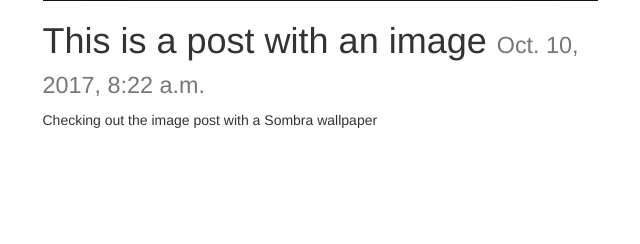
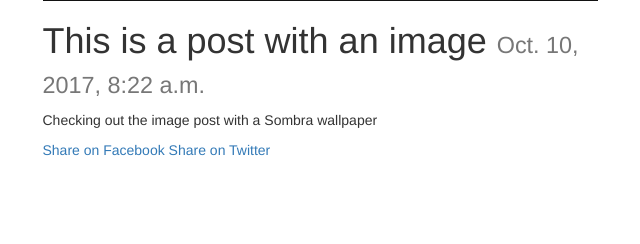
Before and after one commit to hralmutawa/blog, a Django app: template posts/templates/post_detail.html in a window 1280 px wide. Shown: the part 311-555 px from the top of the page, without its empty margins (320-960 px from the left). Run offline with Django 3.2, Linux system fonts and the light colour scheme; the template is opened without the code that fills it: values that come from a table or form of the project are taken from there, others are empty; data comes from the database, SQL or seed files in the repository; parts of the project's set-up code (start-up, migrations or seed data) failed here and were passed over; some libraries are stand-ins or nearby versions.

```diff
--- a/posts/models.py
+++ b/posts/models.py
@@ -3,6 +3,7 @@ from __future__ import unicode_literals
 
 from django.db import models
 from django.core.urlresolvers import reverse
+from django.db.models.signals import pre_save
 
 # Create your models here.
 
--- a/posts/templates/post_detail.html
+++ b/posts/templates/post_detail.html
@@ -11,6 +11,14 @@
 		<img src ="{{instance.image.url}}" alt="" class="img-responsive">
 		{% endif %}
 	<h1>{{instance.title}} <small>{{instance.timestamp}}</small></h1> {{instance.content | linebreaks}}
+
+	        <a href="https://www.facebook.com/sharer/sharer.php?u={{request.build_absolute_uri}}">
+        Share on Facebook
+        </a>
+
+        <a href="https://twitter.com/home?status={{share_string}}%20{{request.build_absolute_uri}}">
+    Share on Twitter
+</a>
 	</div>
 </div>
 {% endblock content %}
```
Also changed, not shown: posts/views.py (+13 -5 lines).
